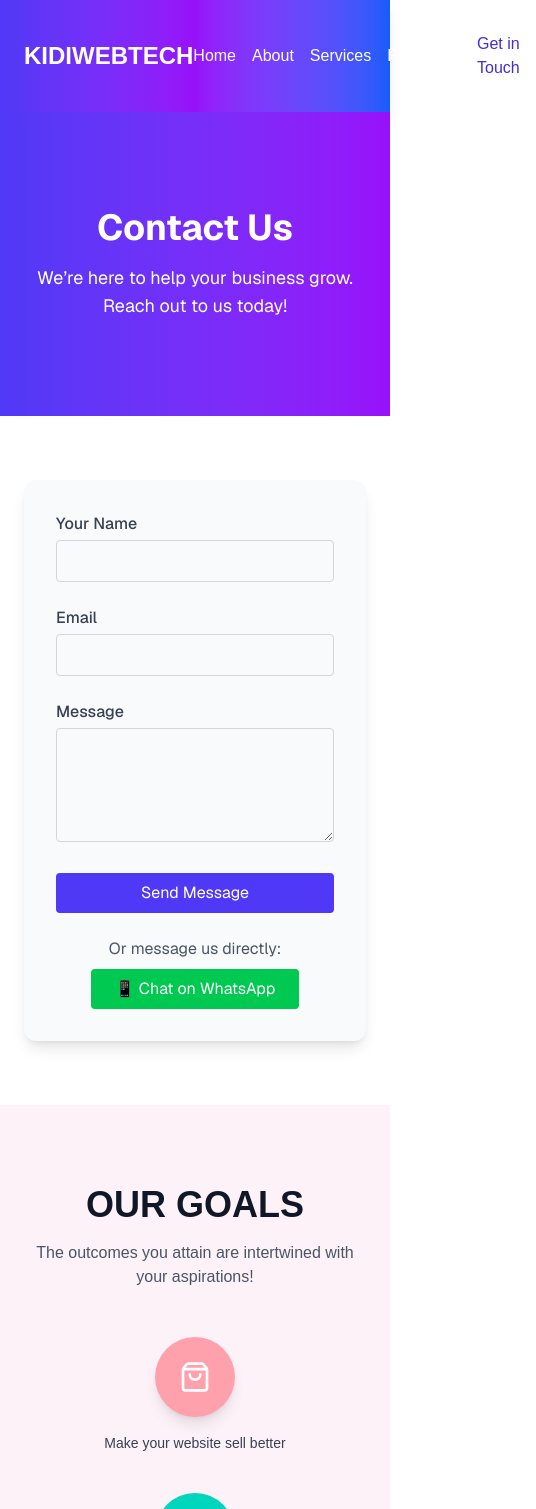
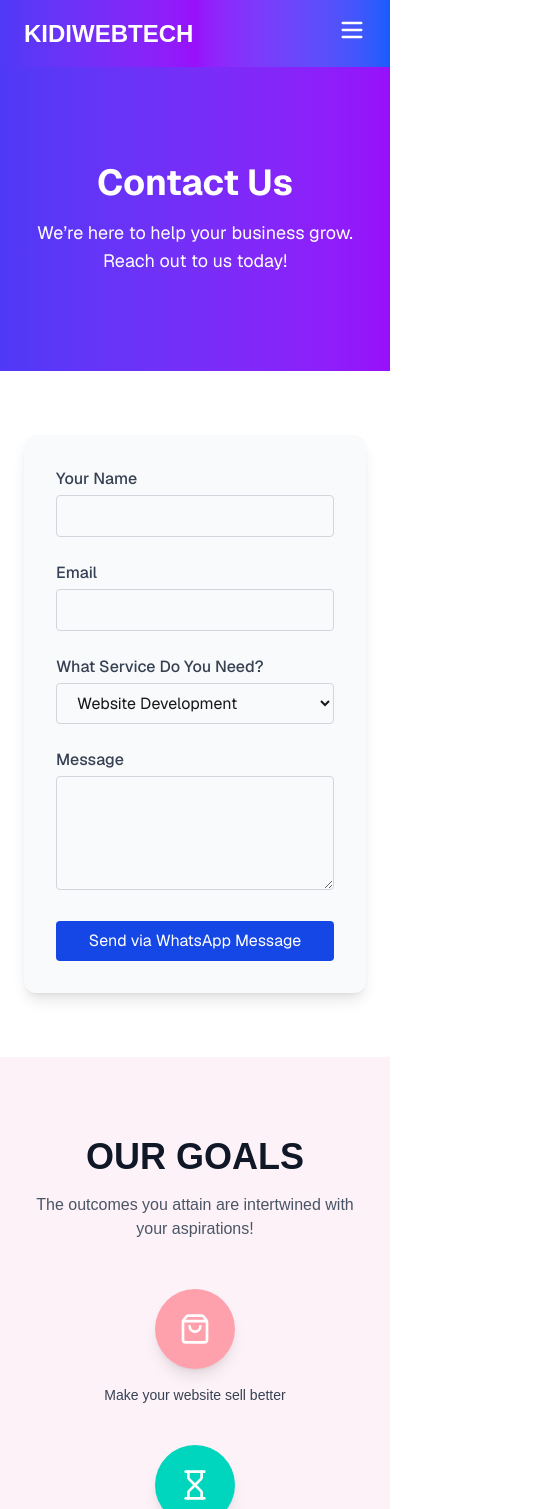
Before and after one commit to saikiranyalavarthi/kidi-web-tech, a Next.js app: page /contact in a window 390 px wide. Shown: the top 1509 px of the page, 536 px wide, since content can reach past the window. Built offline with nearby package versions, Linux system fonts and the light colour scheme.

Commit message:
mobile view setup

```diff
--- a/src/app/Navbar/Navbar.jsx
+++ b/src/app/Navbar/Navbar.jsx
@@ -1,15 +1,32 @@
 "use client";
 
-import React from "react";
+import React, { useState } from "react";
 import Link from "next/link";
+import { Menu, X } from "lucide-react"; // For hamburger icon
 
 const Navbar = () => {
+  const [isOpen, setIsOpen] = useState(false);
+
+  const toggleMenu = () => setIsOpen(!isOpen);
+
   return (
     <div>
-      <nav className="bg-gradient-to-r from-indigo-600 via-purple-600 to-blue-600 shadow-lg p-6 text-white flex justify-between items-center">
-        <div className="text-2xl font-bold">KIDIWEBTECH</div>
+      <nav className="bg-gradient-to-r from-indigo-600 via-purple-600 to-blue-600 shadow-lg px-6 py-4 text-white">
+        <div className="max-w-7xl mx-auto flex justify-between items-center">
+          {/* Logo */}
+          <Link href="/" className="text-2xl font-bold">
+            KIDIWEBTECH
+          </Link>
 
-        <div className="flex items-center space-x-4 text-base">
+          {/* Hamburger Icon */}
+          <div className="md:hidden">
+            <button onClick={toggleMenu}>
+              {isOpen ? <X size={28} /> : <Menu size={28} />}
+            </button>
+          </div>
+
+          {/* Desktop Menu */}
+          <div className="hidden md:flex items-center space-x-4 text-base">
             <Link href="/" className="hover:underline">
               Home
             </Link>
@@ -22,8 +39,6 @@ const Navbar = () => {
             <Link href="/projects" className="hover:underline">
               Projects
             </Link>
-
-          {/* Get in Touch Button */}
             <Link
               href="/contact"
               className="bg-white text-indigo-700 font-medium px-4 py-2 rounded-md hover:bg-gray-100 transition"
@@ -31,6 +46,44 @@ const Navbar = () => {
               Get in Touch
             </Link>
           </div>
+        </div>
+
+        {/* Mobile Menu */}
+        {isOpen && (
+          <div className="md:hidden flex flex-col space-y-4 mt-4 px-2">
+            <Link href="/" className="hover:underline" onClick={toggleMenu}>
+              Home
+            </Link>
+            <Link
+              href="/about"
+              className="hover:underline"
+              onClick={toggleMenu}
+            >
+              About
+            </Link>
+            <Link
+              href="/services"
+              className="hover:underline"
+              onClick={toggleMenu}
+            >
+              Services
+            </Link>
+            <Link
+              href="/projects"
+              className="hover:underline"
+              onClick={toggleMenu}
+            >
+              Projects
+            </Link>
+            <Link
+              href="/contact"
+              className="bg-white text-indigo-700 font-medium px-4 py-2 rounded-md hover:bg-gray-100 transition text-center"
+              onClick={toggleMenu}
+            >
+              Get in Touch
+            </Link>
+          </div>
+        )}
       </nav>
     </div>
   );
--- a/src/app/contact/page.js
+++ b/src/app/contact/page.js
@@ -1,10 +1,29 @@
-export const metadata = {
-  title: "Contact Us - KIDIWEBTECH",
-  description:
-    "Get in touch with KIDIWEBTECH for digital marketing, web and app development services.",
-};
+"use client";
+
+import { useState } from "react";
 
 export default function ContactPage() {
+  const [formData, setFormData] = useState({
+    name: "",
+    email: "",
+    service: "Website Development",
+    message: "",
+  });
+
+  const handleChange = (e) => {
+    setFormData({ ...formData, [e.target.name]: e.target.value });
+  };
+
+  const handleSubmit = (e) => {
+    e.preventDefault();
+    const { name, email, service, message } = formData;
+    const whatsappMessage = `Hi KIDIWEBTECH,%0AName: ${name}%0AEmail: ${email}%0AService: ${service}%0AMessage: ${message}`;
+    const whatsappLink = `https://wa.me/919390627367?text=${encodeURIComponent(
+      whatsappMessage
+    )}`;
+    window.open(whatsappLink, "_blank");
+  };
+
   return (
     <div className="font-sans">
       {/* Hero Section */}
@@ -18,12 +37,8 @@ export default function ContactPage() {
       {/* Contact Form */}
       <section className="py-16 px-6 md:px-20 bg-white">
         <div className="max-w-2xl mx-auto bg-gray-50 p-8 rounded-xl shadow-lg">
-          <form
-            action="https://formsubmit.co/info@kidiwebtech.com"
-            method="POST"
-            className="grid gap-6"
-          >
-            <input type="hidden" name="_captcha" value="false" />
+          <form onSubmit={handleSubmit} className="grid gap-6">
+            {/* Name */}
             <div>
               <label className="block mb-1 font-medium text-gray-700">
                 Your Name
@@ -32,9 +47,13 @@ export default function ContactPage() {
                 type="text"
                 name="name"
                 required
+                value={formData.name}
+                onChange={handleChange}
                 className="w-full px-4 py-2 rounded border border-gray-300 focus:outline-none focus:ring-2 focus:ring-indigo-500"
               />
             </div>
+
+            {/* Email */}
             <div>
               <label className="block mb-1 font-medium text-gray-700">
                 Email
@@ -43,9 +62,34 @@ export default function ContactPage() {
                 type="email"
                 name="email"
                 required
+                value={formData.email}
+                onChange={handleChange}
                 className="w-full px-4 py-2 rounded border border-gray-300 focus:outline-none focus:ring-2 focus:ring-indigo-500"
               />
             </div>
+
+            {/* Service Dropdown */}
+            <div>
+              <label className="block mb-1 font-medium text-gray-700">
+                What Service Do You Need?
+              </label>
+              <select
+                name="service"
+                value={formData.service}
+                onChange={handleChange}
+                className="w-full px-4 py-2 rounded border border-gray-300 focus:outline-none focus:ring-2 focus:ring-indigo-500"
+              >
+                <option value="Website Development">Website Development</option>
+                <option value="App Development">App Development</option>
+                <option value="Digital Marketing">Digital Marketing</option>
+                <option value="WordPress Development">
+                  WordPress Development
+                </option>
+                <option value="Other">Other</option>
+              </select>
+            </div>
+
+            {/* Message */}
             <div>
               <label className="block mb-1 font-medium text-gray-700">
                 Message
@@ -54,29 +98,20 @@ export default function ContactPage() {
                 name="message"
                 rows="4"
                 required
+                value={formData.message}
+                onChange={handleChange}
                 className="w-full px-4 py-2 rounded border border-gray-300 focus:outline-none focus:ring-2 focus:ring-indigo-500"
               />
             </div>
+
+            {/* WhatsApp Button */}
             <button
               type="submit"
-              className="w-full bg-indigo-600 text-white py-2 rounded hover:bg-indigo-700 transition"
+              className="w-full bg-blue-700 text-white py-2 rounded hover:bg-green-700 transition"
             >
-              Send Message
+              Send via WhatsApp Message
             </button>
           </form>
-
-          {/* WhatsApp Button */}
-          <div className="mt-6 text-center">
-            <p className="text-gray-600 mb-2">Or message us directly:</p>
-            <a
-              href="https://wa.me/919390627367?text=Hi%20KIDIWEBTECH,%20I%20am%20interested%20in%20your%20services."
-              target="_blank"
-              rel="noopener noreferrer"
-              className="inline-block bg-green-500 text-white px-6 py-2 rounded hover:bg-green-600 transition"
-            >
-              📱 Chat on WhatsApp
-            </a>
-          </div>
         </div>
       </section>
     </div>
--- a/src/app/page.js
+++ b/src/app/page.js
@@ -54,14 +54,47 @@ export default function Home() {
       </Head>
 
       {/* Hero Section */}
-      <header className="bg-gradient-to-r from-indigo-500 to-purple-700 text-white text-center py-60 px-4 mt-2">
+      <header className=" text-blue-600 py-20 px-6 md:px-20 mt-2">
+        <div className="max-w-7xl mx-auto flex flex-col md:flex-row items-center justify-between gap-10">
+          {/* Text Section */}
+          <div className="flex-1 text-center md:text-left">
             <h1 className="text-4xl sm:text-5xl font-bold mb-4 animate-pulse">
               Your Partner in Digital Success
             </h1>
-        <p className="text-xl sm:text-2xl max-w-2xl mx-auto">
+            <p className="text-xl sm:text-2xl mb-6 max-w-xl">
               Grow your business with our expert digital marketing, web and app
               development services.
             </p>
+            <div className="flex flex-col sm:flex-row gap-4 justify-center md:justify-start">
+              <a
+                href="/contact"
+                className="bg-blue-500 hover:bg-blue-700 text-white px-6 py-3 rounded-lg text-lg transition"
+              >
+                Contact Us
+              </a>
+              <a
+                href="/services"
+                className="bg-blue-500 hover:bg-blue-700 text-white px-6 py-3 rounded-lg text-lg font-semibold transition"
+              >
+                Our Services
+              </a>
+            </div>
+          </div>
+
+          {/* Image Section */}
+          <div className="flex-1 relative w-full max-w-sm md:max-w-md lg:max-w-lg">
+            <img
+              src="/assets/side1.jpg"
+              alt="Image 1"
+              className="rounded-xl w-full shadow-lg relative z-10"
+            />
+            <img
+              src="/assets/side2.jpg"
+              alt="Image 2"
+              className="rounded-xl w-4/5 absolute top-10 left-10 z-0 opacity-80 shadow-2xl"
+            />
+          </div>
+        </div>
       </header>
 
       {/* Services Section */}
```
Also changed, not shown: public/assets/side1.jpg (added), public/assets/side2.jpg (added). Lines whose indentation alone changed are shown as unchanged.
